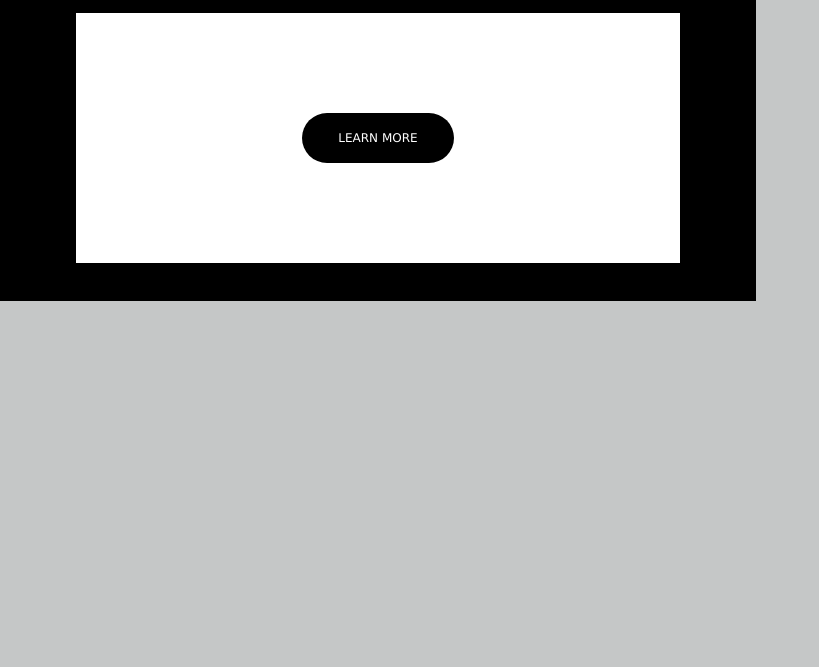
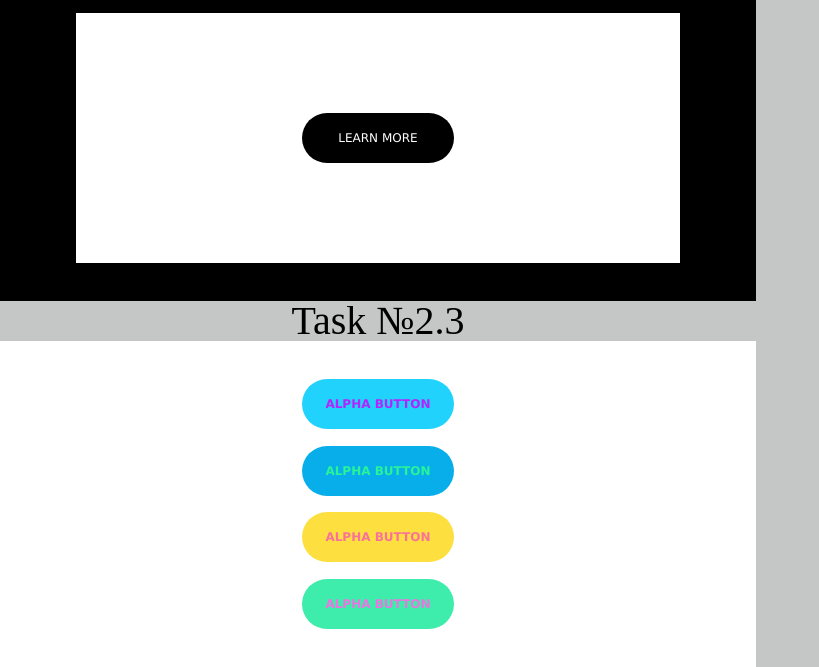
Before and after one commit to VitaliiDenysyuk/CSS_animations, a plain HTML site: page index.html in a window 1280 px wide. Shown: the part 685-1352 px from the top of the page, without its empty margins (0-819 px from the left). Before the commit the page ends 986 px from the top, so only its background shows below. Drawn offline with Linux system fonts and the light colour scheme.

Commit message:
task 2.3

```diff
--- a/index.html
+++ b/index.html
@@ -37,6 +37,24 @@
                 </div>
             </div>
         </section>
+        <h2>Task №2.3</h2>
+        <section class="backgroudTask white-100">
+
+            <div class="white-field wide-white spaceBetween">
+                <div class="uglybutton alphaButton">
+                    <p class ="wideLetter">ALPHA BUTTON</p>
+                </div>
+                <div class="uglybutton betaButton">
+                    <p class ="wideLetter">ALPHA BUTTON</p>
+                </div>
+                <div class="uglybutton gammaButton">
+                    <p class ="wideLetter">ALPHA BUTTON</p>
+                </div>
+                <div class="uglybutton deltaButton">
+                    <p class ="wideLetter">ALPHA BUTTON</p>
+                </div>
+            </div>
+        </section>
 
     </main>
 </body>
--- a/lib/css/styles.css
+++ b/lib/css/styles.css
@@ -24,6 +24,14 @@ body {
 }
 .wide-white {
     width:80%;
+    flex-direction: column;
+}
+.white-100 {
+    width:100%;
+    background-color: white;
+}
+.spaceBetween {
+    justify-content: space-between;
 }
 .square {
     width: 50%;
@@ -38,11 +46,7 @@ body {
 h2 {
     font-size: 40px;
 }
-@keyframes rotating {
-    0% {transform: rotate(0deg)}
-    50% {transform: rotate(-45deg)}
-    100% {transform: rotate(-90deg);}
-}
+
 
 .purple-field {
     margin: 1%;
@@ -84,6 +88,11 @@ h2 {
     font-family: Verdana, Geneva, Tahoma, sans-serif;
     color: white;
 }
+.wideLetter {
+    font-size: 12px;
+    font-weight: bold;
+    font-family: Verdana, Geneva, Tahoma, sans-serif;
+}
 .button:hover {
     box-shadow: 0px 15px 5px -7px #8479ca;
     transform: translateY(5px);
@@ -94,3 +103,47 @@ h2 {
     background-color: #7ee6a1;
     cursor: pointer;
 }
+.alphaButton {
+    background-color: #21d3fc;
+    color: #b621ff;
+}
+.betaButton {
+    background-color: #08aee9;
+    color: #29f498;
+}
+.gammaButton {
+    background-color: #fde040;
+    color: #fa7199;
+}
+.deltaButton {
+    background-color: #3eecac;
+    color: #ed74e0;
+}
+
+
+.alphaButton:hover {
+    color: #21d3fc;
+    background-color: #b621ff;
+    cursor: pointer;
+}
+.betaButton:hover {
+    color: #08aee9;
+    background-color: #29f498;
+    cursor: pointer;
+}
+.gammaButton:hover {
+    color: #fde040;
+    background-color: #fa7199;
+    cursor: pointer;
+}
+.deltaButton:hover {
+    color: #3eecac;
+    background-color: #ed74e0;
+    cursor: pointer;
+}
+
+@keyframes rotating {
+    0% {transform: rotate(0deg)}
+    50% {transform: rotate(-45deg)}
+    100% {transform: rotate(-90deg);}
+}
```
